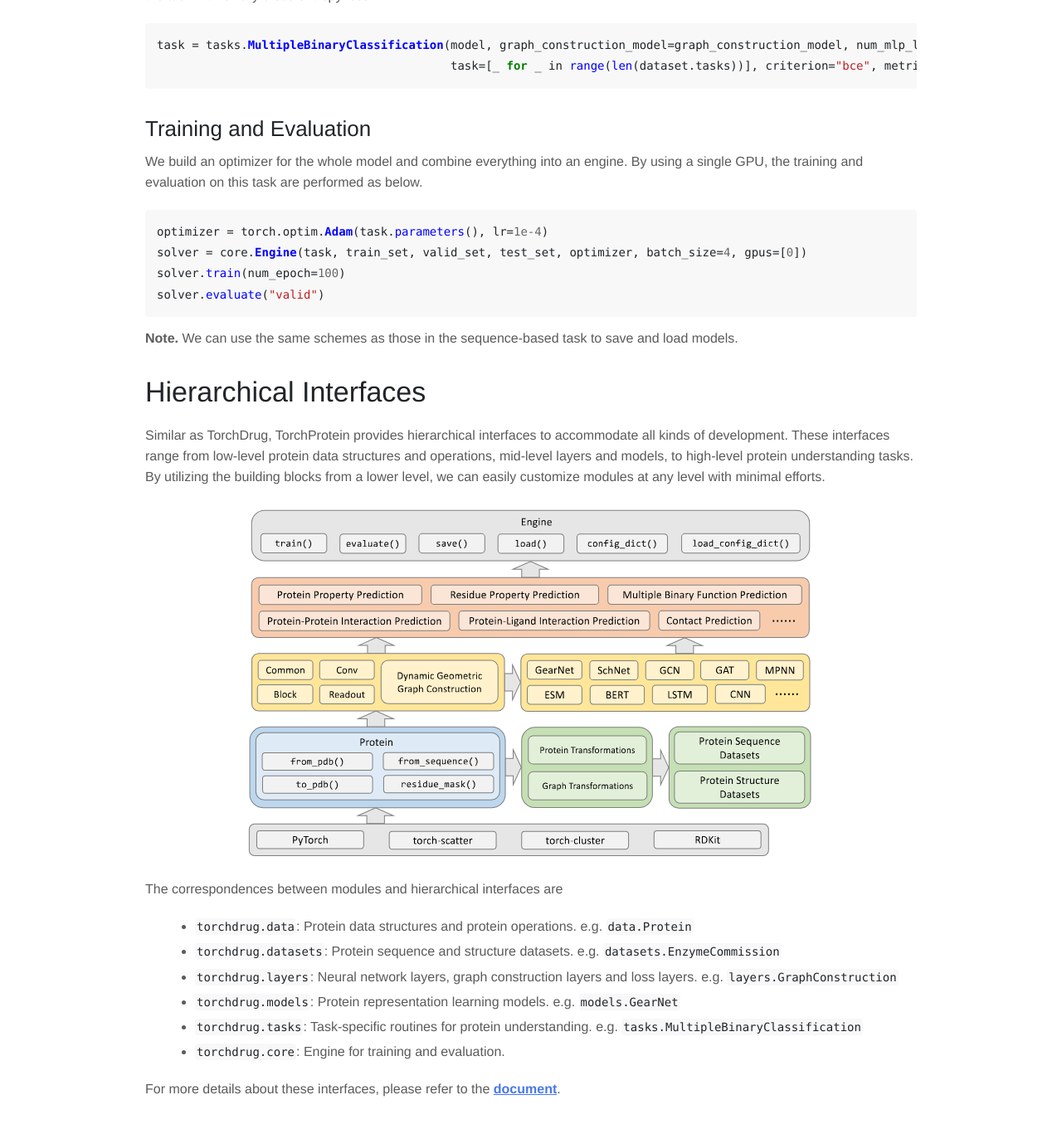
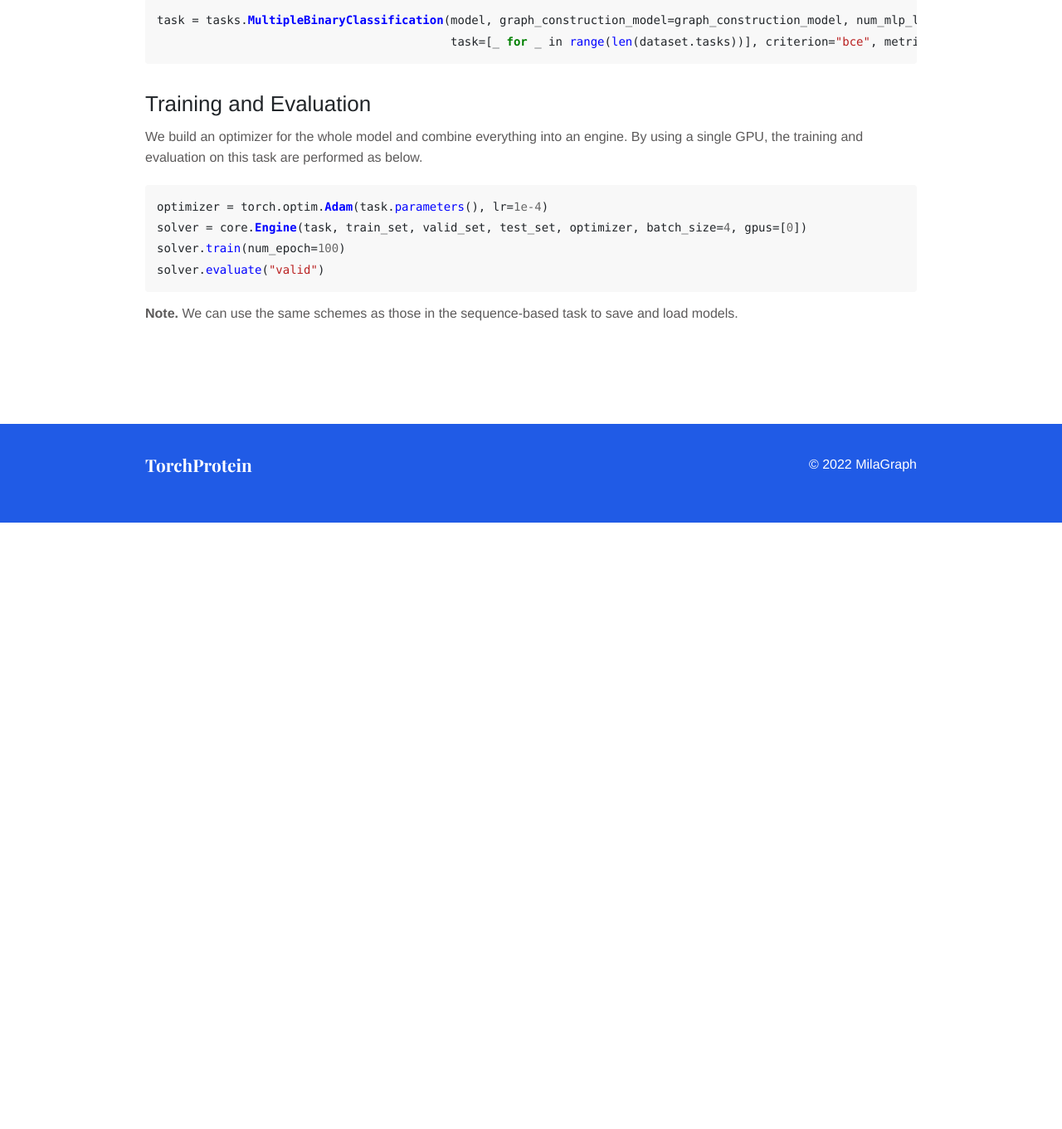
Before and after one commit to DeepGraphLearning/torchprotein-site, a Jekyll site: the page built from _pages/torchprotein_get_started.md, in a window 1280 px wide and 1400 px high, scrolled down 6326 px. Shown: the top 1361 px of the window at 83% size. Built offline with Jekyll 4.4.1, drawn with Linux system fonts in a browser that asks for light colours; after the commit the page ends 6956 px from its top, so only the background shows below that; some of the changed text lies outside the part shown.

Commit message:
Update text contents

````diff
--- a/_pages/torchprotein_get_started.md
+++ b/_pages/torchprotein_get_started.md
@@ -4,15 +4,14 @@
 permalink: /get_started
 ---
 
-TorchProtein is a [PyTorch]- and [TorchDrug]-based machine learning toolbox designed for several purposes of protein science.
+TorchProtein is built on top of [TorchDrug] to facilitate protein science with machine learning techniques from multiple aspects.
 
-- Universal representation of proteins through a unified data structure with GPU support
-- Rapid prototyping of machine learning based protein research with a large collection of flexible building blocks
-- Maintaining a comprehensive set of datasets, models and tasks for benchmarking existing and future methods
+- Represent the protein sequence and structure with a unified data structure which supports GPU acceleration
+- Define extensive and flexible building blocks for the rapid prototyping of machine learning solutions to diverse protein tasks
+- Empower protein representation learning related applications with comprehensive benchmarks and a protein model zoo
 
 Before we start, make sure you are familiar with TorchDrug. Check out the [overview of TorchDrug].
 
-[PyTorch]: https://pytorch.org/
 [TorchDrug]: https://torchdrug.ai/
 [overview of TorchDrug]: https://torchdrug.ai/get_started
 
@@ -301,29 +300,3 @@
 ```
 
 **Note.** We can use the same schemes as those in the sequence-based task to save and load models.
-
-# Hierarchical Interfaces
-
-Similar as TorchDrug, TorchProtein provides hierarchical interfaces to accommodate all kinds of development.
-These interfaces range from low-level protein data structures and operations, mid-level layers and models,
-to high-level protein understanding tasks.
-By utilizing the building blocks from a lower level, we can easily customize modules at any level with minimal efforts.
-
-<div class="container col-md-9">
-  <div class="row justify-content-center">
-    <img alt="Hierarchy of TorchProtein" src="assets/images/library/torchprotein_hierarchy.svg" style="max-width:100%">
-  </div>
-</div>
-
-The correspondences between modules and hierarchical interfaces are
-
-- ``torchdrug.data``: Protein data structures and protein operations. e.g. `data.Protein`
-- ``torchdrug.datasets``: Protein sequence and structure datasets. e.g. `datasets.EnzymeCommission`
-- ``torchdrug.layers``: Neural network layers, graph construction layers and loss layers. e.g. `layers.GraphConstruction`
-- ``torchdrug.models``: Protein representation learning models. e.g. `models.GearNet`
-- ``torchdrug.tasks``: Task-specific routines for protein understanding. e.g. `tasks.MultipleBinaryClassification`
-- ``torchdrug.core``: Engine for training and evaluation.
-
-For more details about these interfaces, please refer to the [document].
-
-[document]: {{ "/docs/api/" | relative_url }}
````
Also changed, not shown: _pages/about.md (+8 -4 lines), _pages/tutorials.md (+0 -10 lines).
